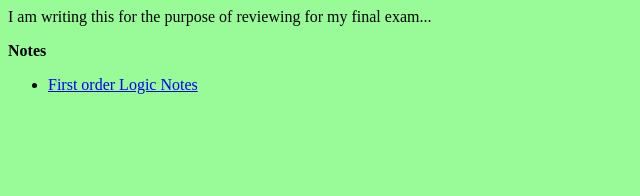
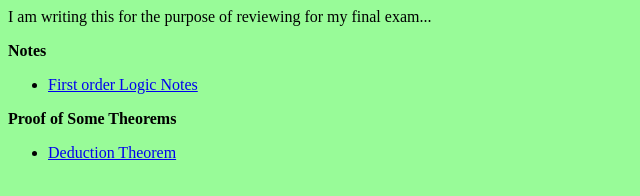
Before and after one commit to kankanray/kankanray.github.io, a plain HTML site: page pages/Fol.html in a window 1280 px wide. Shown: the whole page, without its empty margins (0-640 px from the left). Drawn offline with Linux system fonts and the light colour scheme.

Commit message:
Update Fol.html

```diff
--- a/pages/Fol.html
+++ b/pages/Fol.html
@@ -13,5 +13,15 @@
             <li><a href="../pdfs/Fol/Fol_notes.pdf">First order Logic Notes</a></li>
         </ul>
     </div>
+
+    <div>
+        <p><b>Proof of Some Theorems</b></p>
+    </div>
+    <div>
+        <ul>
+            <li><a href="../pdfs/Fol/Fol_deduction_theorem.pdf">Deduction Theorem</a></li>
+        </ul>
+    </div>
+
 </body>
 </html>
```
